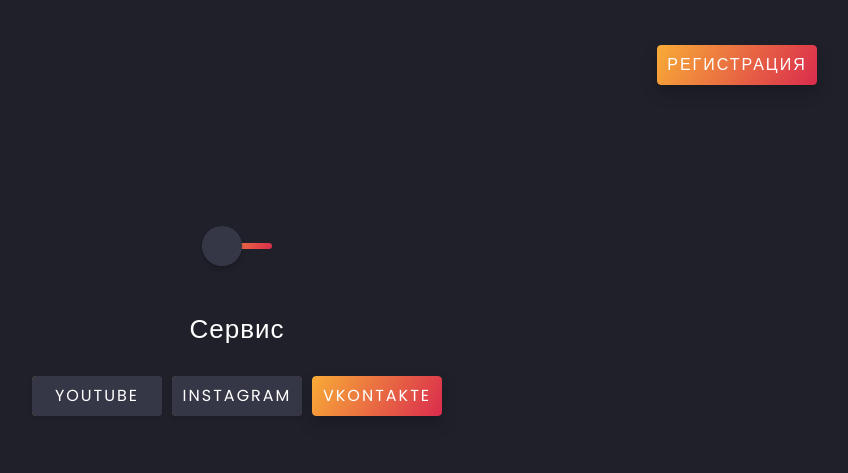
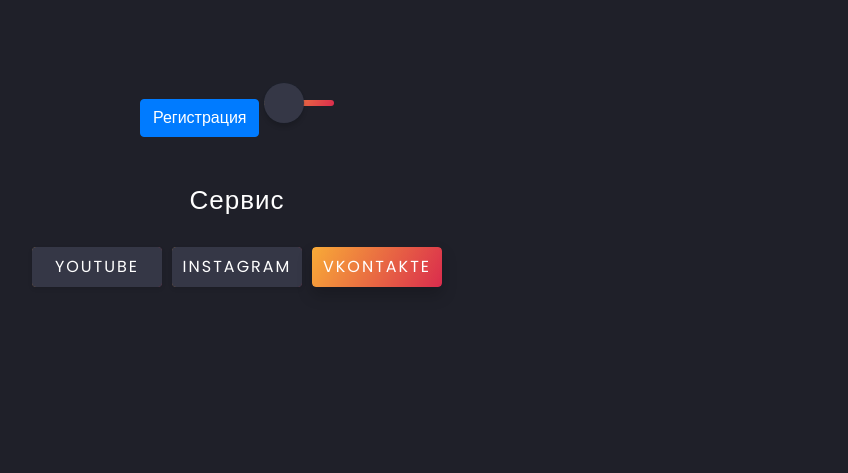
Before and after one commit to HetagKoroev/Online-Shop, a Django app: template my_site/templates/home/index.html in a window 1280 px wide. Shown: the top 473 px of the page, without its empty margins (403-1251 px from the left). Run offline with Django 3.2, Linux system fonts and the light colour scheme; the template is opened without the code that fills it: values that come from a table or form of the project are taken from there, others are empty; data comes from the database, SQL or seed files in the repository; parts of the project's set-up code (start-up, migrations or seed data) failed here and were passed over; some libraries are stand-ins or nearby versions.

Commit message:
Add registration button to home page

```diff
--- a/my_site/templates/home/index.html
+++ b/my_site/templates/home/index.html
@@ -14,12 +14,14 @@
 		{% block content %}
 			<div class="section over-hide z-bigger">
 
-				<div class="col-12 pb-5 d-flex justify-content-center">
-					<input class="checkbox-services" type="radio" name="reg" checked="" formmethod="post">
-					<label class="reg-for-checkbox-services" for="reg-button" id="reg-button">
-						Регистрация
-					</label>
-				</div>
+<!--				<div class="col-12 pb-5 d-flex justify-content-center">-->
+<!--					<input class="checkbox-services" type="radio" name="reg" checked="" formmethod="post">-->
+<!--					<label class="reg-for-checkbox-services" for="reg-button" id="reg-button">-->
+<!--						Регистрация-->
+<!--					</label>-->
+<!--				</div>-->
+				<a class="btn btn-primary" href="/registration/">Регистрация</a>
+
 
 				<input class="checkbox change-theme" type="checkbox" name="general" id="general">
 				<label class="for-checkbox" for="general"></label>
```
Also changed, not shown: home/views.py (+13 -10 lines).
